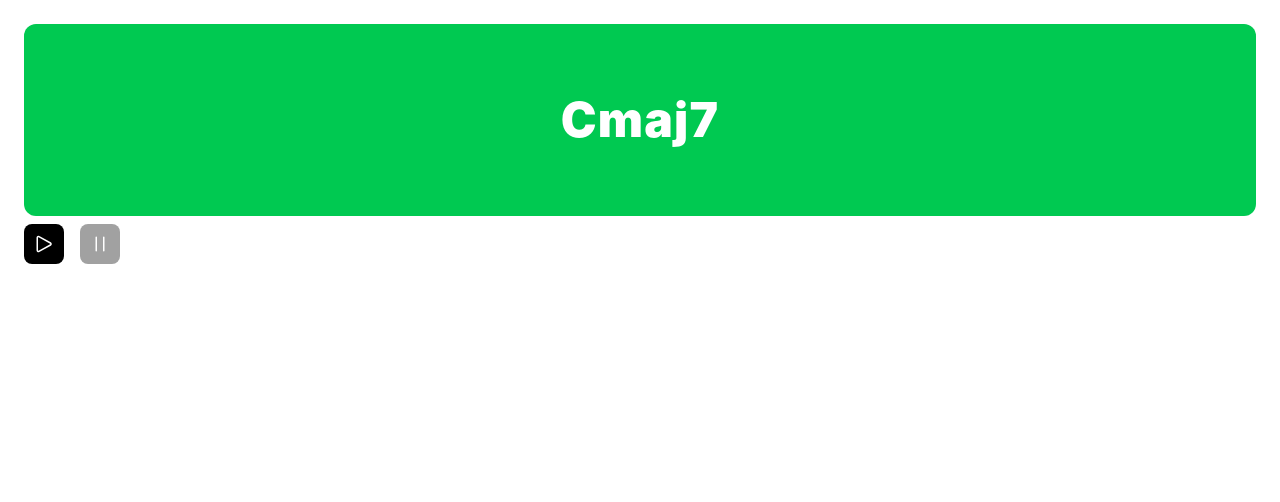
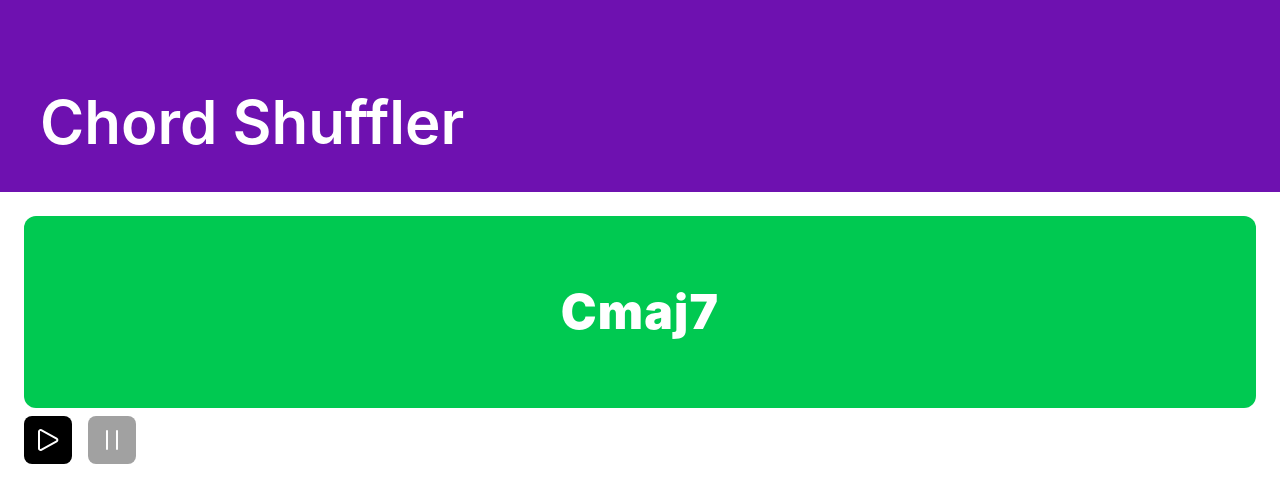
Before and after one commit to kdnth/ChordShuffler, a Vue app: page / in a window 1280 px wide. Shown: the top 502 px of the page. Built offline with nearby package versions, Linux system fonts and the light colour scheme.

Commit message:
refactor: extract pause/play buttons into components

```diff
--- /dev/null
+++ b/src/components/PauseButton.vue
@@ -0,0 +1,18 @@
+<script lang="ts"></script>
+<template>
+  <button
+    v-bind="$attrs"
+    class="p-2 rounded-lg bg-black text-white hover:bg-gray-600 disabled:bg-neutral-400"
+  >
+    <svg
+      xmlns="http://www.w3.org/2000/svg"
+      fill="none"
+      viewBox="0 0 24 24"
+      stroke-width="1.5"
+      stroke="currentColor"
+      class="size-8"
+    >
+      <path stroke-linecap="round" stroke-linejoin="round" d="M15.75 5.25v13.5m-7.5-13.5v13.5" />
+    </svg>
+  </button>
+</template>
--- /dev/null
+++ b/src/components/PlayButton.vue
@@ -0,0 +1,22 @@
+<script lang="ts"></script>
+<template>
+  <button
+    v-bind="$attrs"
+    class="p-2 rounded-lg bg-black text-white hover:bg-gray-600 disabled:bg-neutral-400"
+  >
+    <svg
+      xmlns="http://www.w3.org/2000/svg"
+      fill="none"
+      viewBox="0 0 24 24"
+      stroke-width="1.5"
+      stroke="currentColor"
+      class="size-8"
+    >
+      <path
+        stroke-linecap="round"
+        stroke-linejoin="round"
+        d="M5.25 5.653c0-.856.917-1.398 1.667-.986l11.54 6.347a1.125 1.125 0 0 1 0 1.972l-11.54 6.347a1.125 1.125 0 0 1-1.667-.986V5.653Z"
+      />
+    </svg>
+  </button>
+</template>
--- a/src/views/HomeView.vue
+++ b/src/views/HomeView.vue
@@ -2,6 +2,9 @@
 import { Note, Quality } from '@/chords';
 import type { Chord } from '@/chords';
 import ChordCard from '@/components/ChordCard.vue';
+import HomeHero from '@/components/HomeHero.vue';
+import PauseButton from '@/components/PauseButton.vue';
+import PlayButton from '@/components/PlayButton.vue';
 import { ref } from 'vue';
 // No options yet, just shuffle all chords
 function generate_random_chord() {
@@ -61,51 +64,14 @@ function pauseShuffle() {
 }
 </script>
 <template>
+  <HomeHero />
   <div class="m-6 flex-col">
     <p v-if="!isPaused">Next chord in {{ countdown }}...</p>
     <ChordCard class="my-2" :chord="current_chord" />
 
     <div class="flex justify-start gap-4">
-      <button
-        :disabled="!isPaused"
-        class="p-2 rounded-lg bg-black text-white hover:bg-gray-600 disabled:bg-neutral-400"
-        @click="shuffleChords"
-      >
-        <svg
-          xmlns="http://www.w3.org/2000/svg"
-          fill="none"
-          viewBox="0 0 24 24"
-          stroke-width="1.5"
-          stroke="currentColor"
-          class="size-6"
-        >
-          <path
-            stroke-linecap="round"
-            stroke-linejoin="round"
-            d="M5.25 5.653c0-.856.917-1.398 1.667-.986l11.54 6.347a1.125 1.125 0 0 1 0 1.972l-11.54 6.347a1.125 1.125 0 0 1-1.667-.986V5.653Z"
-          />
-        </svg>
-      </button>
-      <button
-        :disabled="isPaused"
-        class="p-2 rounded-lg bg-black text-white hover:bg-gray-600 disabled:bg-neutral-400"
-        @click="pauseShuffle"
-      >
-        <svg
-          xmlns="http://www.w3.org/2000/svg"
-          fill="none"
-          viewBox="0 0 24 24"
-          stroke-width="1.5"
-          stroke="currentColor"
-          class="size-6"
-        >
-          <path
-            stroke-linecap="round"
-            stroke-linejoin="round"
-            d="M15.75 5.25v13.5m-7.5-13.5v13.5"
-          />
-        </svg>
-      </button>
+      <PlayButton :disabled="!isPaused" @click="shuffleChords" />
+      <PauseButton :disabled="isPaused" @click="pauseShuffle" />
     </div>
   </div>
 </template>
```
